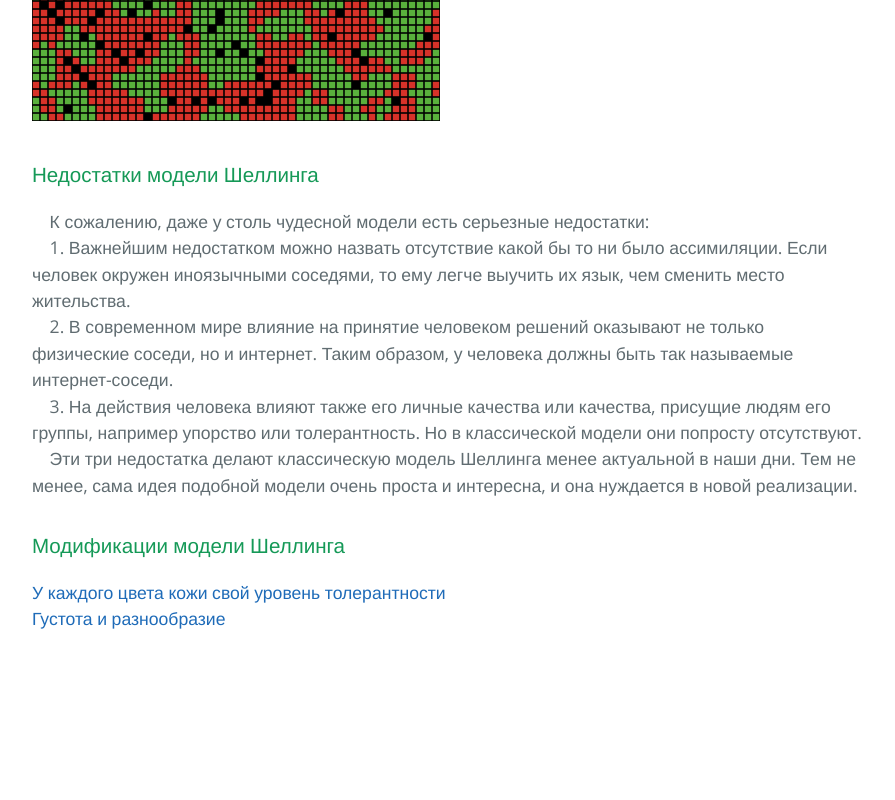
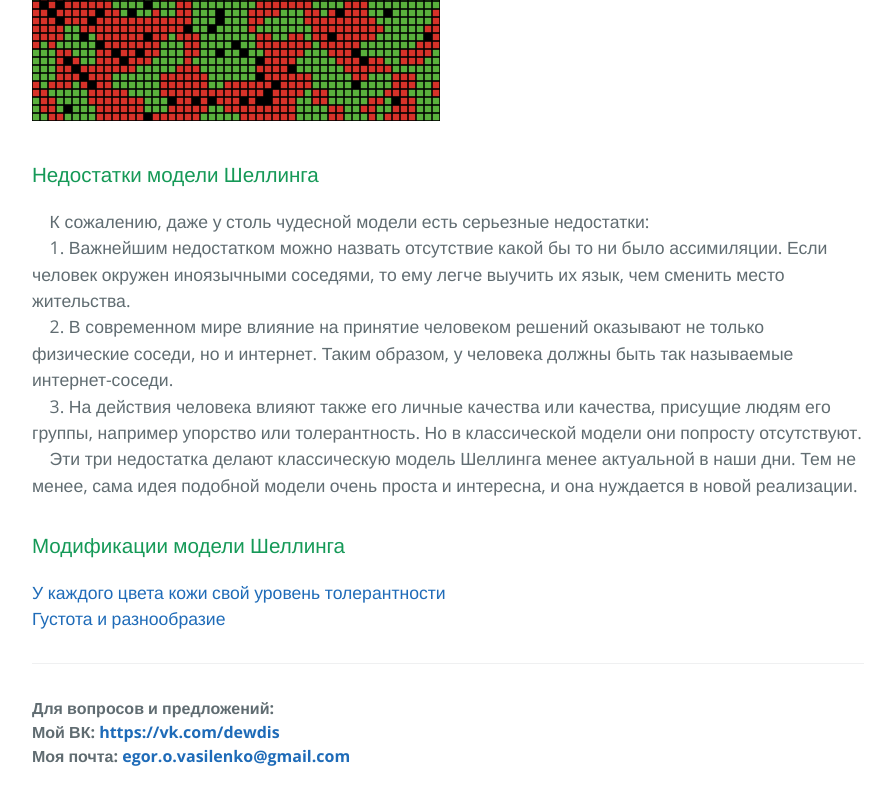
Before and after one commit to Dewdis/me, a plain HTML site: page index.html in a window 1280 px wide. Shown: the part 1117-1917 px from the top of the page, without its empty margins (192-1087 px from the left). Before the commit the page ends 1798 px from the top, so only its background shows below. Drawn offline with nearby package versions, Linux system fonts and the light colour scheme.

Commit message:
contacts

```diff
--- a/index.html
+++ b/index.html
@@ -89,8 +89,8 @@
     а тремя параметрами - цветом, интернет-сообществом и упорством.
     <p>-->
 
-    <!--<footer class="site-footer">
-      <span class="site-footer-owner">
+    <footer class="site-footer">
+      <!--<span class="site-footer-owner">
         Другие темы:
       </span>
       <p>
@@ -99,8 +99,13 @@
         <a>Самособирающиеся роботы</a>
       </span>
       <span class="site-footer-owner"><a href="https://github.com/Dewdis/me">Расширенная модель Шеллинга</a> разработана пользователем <a href="https://github.com/Dewdis">Dewdis</a>.</span>
-      <span class="site-footer-credits">This page was generated by <a href="https://pages.github.com">GitHub Pages</a> using the <a href="https://github.com/jasonlong/cayman-theme">Cayman theme</a> by <a href="https://twitter.com/jasonlong">Jason Long</a>.</span>
-    </footer>-->
+      <span class="site-footer-credits">This page was generated by <a href="https://pages.github.com">GitHub Pages</a> using the <a href="https://github.com/jasonlong/cayman-theme">Cayman theme</a> by <a href="https://twitter.com/jasonlong">Jason Long</a>.</span>-->
+      <span class="site-footer-owner">
+        Для вопросов и предложений:<br>
+        Мой ВК: <a href="https://vk.com/dewdis">https://vk.com/dewdis</a><br>
+        Моя почта: <a href="mailto:egor.o.vasilenko@gmail.com">egor.o.vasilenko@gmail.com</a>
+      </span>
+    </footer>
     </section>
 
   </body>
```
